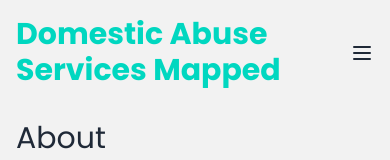
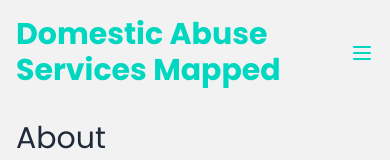
Before and after one commit to Moggach/domestic-abuse-services-mapped, a Next.js app: page /about in a window 390 px wide. Shown: the top 160 px of the page. Built offline with nearby package versions, Linux system fonts and the light colour scheme.

Commit message:
update color of menu icon

```diff
--- a/src/app/components/NavBar.js
+++ b/src/app/components/NavBar.js
@@ -30,8 +30,8 @@ const NavBar = () => {
                         ))}
                         <ThemeSwitcher />
                     </div>
-                    <div className="md:hidden">
-                        <button onClick={toggleDrawer} className="">
+                    <div className="md:hidden text-accent">
+                        <button onClick={toggleDrawer}>
                             <svg
                                 xmlns="http://www.w3.org/2000/svg"
                                 fill="none"
```
